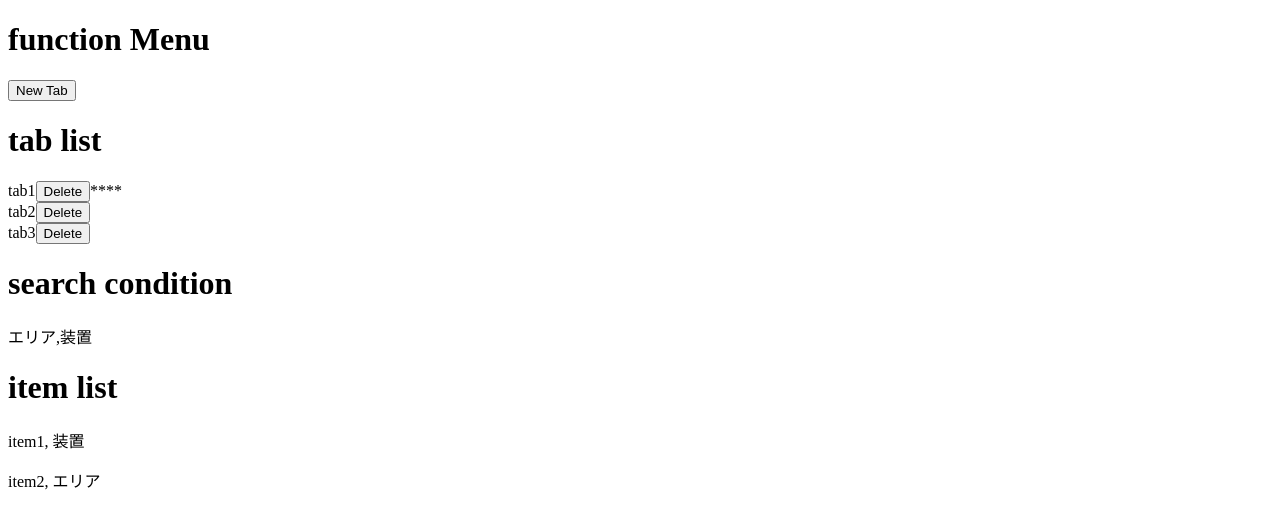
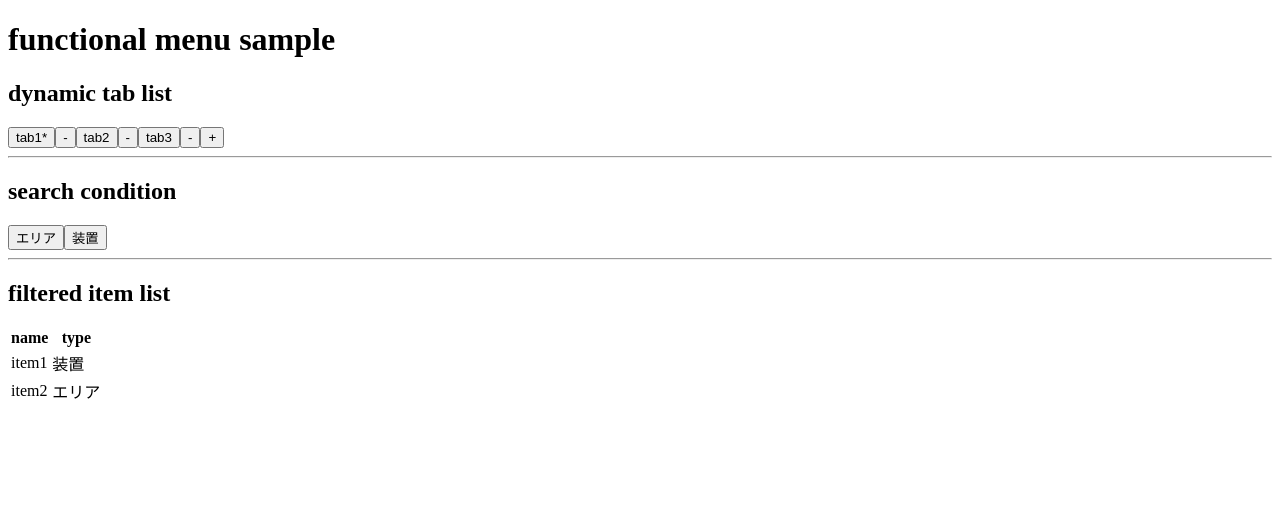
Before and after one commit to satotka/angular-sample, an Angular app in the folder mytest/: page / in a window 1280 px wide. Shown: the top 528 px of the page. Built offline with nearby package versions, Linux system fonts and the light colour scheme.

Commit message:
feat: update ui.

```diff
--- a/mytest/src/app/menu-page/menu-page.component.html
+++ b/mytest/src/app/menu-page/menu-page.component.html
@@ -1,16 +1,32 @@
-<h1>function Menu</h1>
-<button (click)="NewTab()">New Tab</button>
-<h1>tab list</h1>
-<div *ngFor="let tab of tabList">
-    <span (click)="tab_click(tab)">{{tab.title}}</span>
-    <button (click)="tab_delete(tab)">Delete</button>
-    <span *ngIf='IsSelected(tab)'>****</span>
-</div>
+<h1>functional menu sample</h1>
+<nav>
+    <h2>dynamic tab list</h2>
+    <span *ngFor="let tab of tabList">
+        <button (click)="tab_click(tab)">
+            {{tab.title}}<span *ngIf='IsSelected(tab)'>*</span>
+        </button>
+        <button (click)="tab_delete(tab)">-</button>
+    </span>
+    <button (click)="NewTab()">+</button>
+</nav>
 
-<h1>search condition</h1>
-<p>{{selectedTab.filters}}</p>
+<hr />
+<h2>search condition</h2>
+<span *ngFor="let filter of selectedTab.filters">
+    <button> {{filter}} </button>
+</span>
 
-<h1>item list</h1>
-<div *ngFor="let item of filterdItems()">
-    <p>{{item.name}}, {{item.type}}</p>
-</div>
+<hr />
+<h2>filtered item list</h2>
+<table>
+    <thead>
+        <th>name</th>
+        <th>type</th>
+    </thead>
+    <tbody>
+        <tr *ngFor="let item of filterdItems()">
+            <td>{{item.name}}</td>
+            <td>{{item.type}}</td>
+        </tr>
+    </tbody>
+</table>
```
